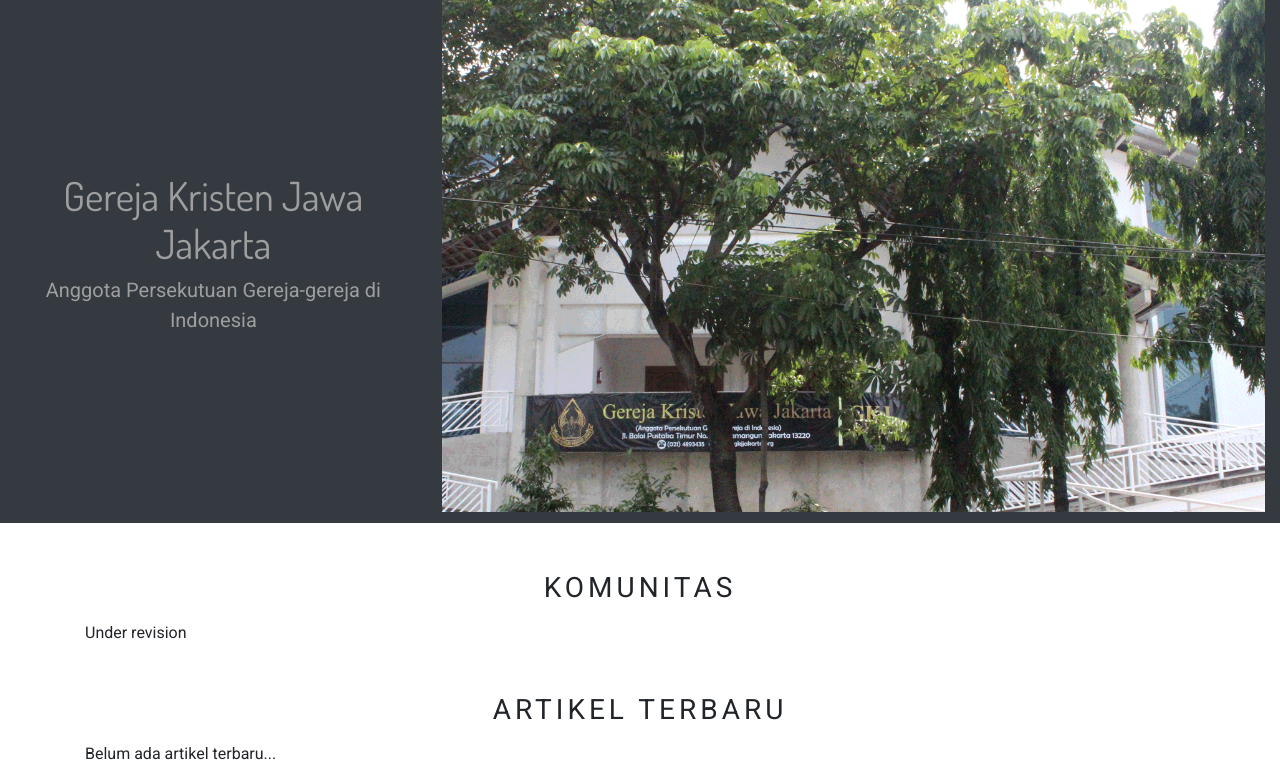
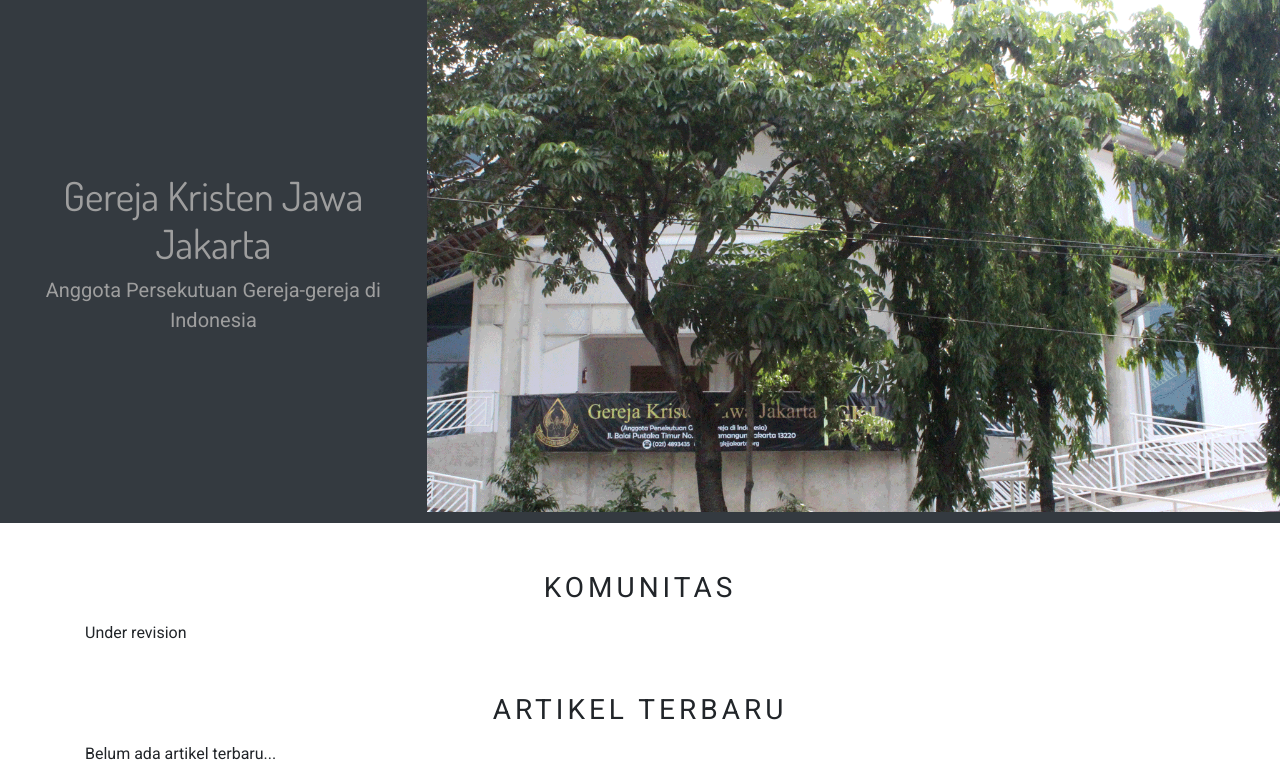
Before and after one commit to GottfriedCP/gkj-jakarta, a Django app: page / in a window 1280 px wide. Shown: the part 59-822 px from the top of the page. Run offline with Django 3.2, Linux system fonts and the light colour scheme; data that the repository does not hold is empty; parts of the project's set-up code (start-up, migrations or seed data) failed here and were passed over; some libraries are stand-ins or nearby versions; some web fonts are replaced.

Commit message:
removed padding on jumbotron

```diff
--- a/homepage/templates/homepage/about.html
+++ b/homepage/templates/homepage/about.html
@@ -6,7 +6,7 @@
 {% block body_bl %}
 <div class="container-fluid mb-5" id="about-main">
     <div class="row">
-        <div class="col-md-8">
+        <div class="col-md-8 p-0">
             <div class="jumbotron jumbotron-fluid" id="jumbotron-about" style="background-image: url('{% static 'img/altar-closeup.png' %}');">
             </div>
         </div>
--- a/homepage/templates/homepage/index.html
+++ b/homepage/templates/homepage/index.html
@@ -18,7 +18,7 @@
             <h1 class="display-5" id="main-h1">Gereja Kristen Jawa Jakarta</h1>
             <p class="lead">Anggota Persekutuan Gereja-gereja di Indonesia</p>
         </div>
-        <div class="col-md-8">
+        <div class="col-md-8 p-0">
             <div class="jumbotron jumbotron-fluid" id="jumbotron-home" style="background-image: url('{% static 'img/gkj-front-far.png' %}');">
             </div>
         </div>
```
